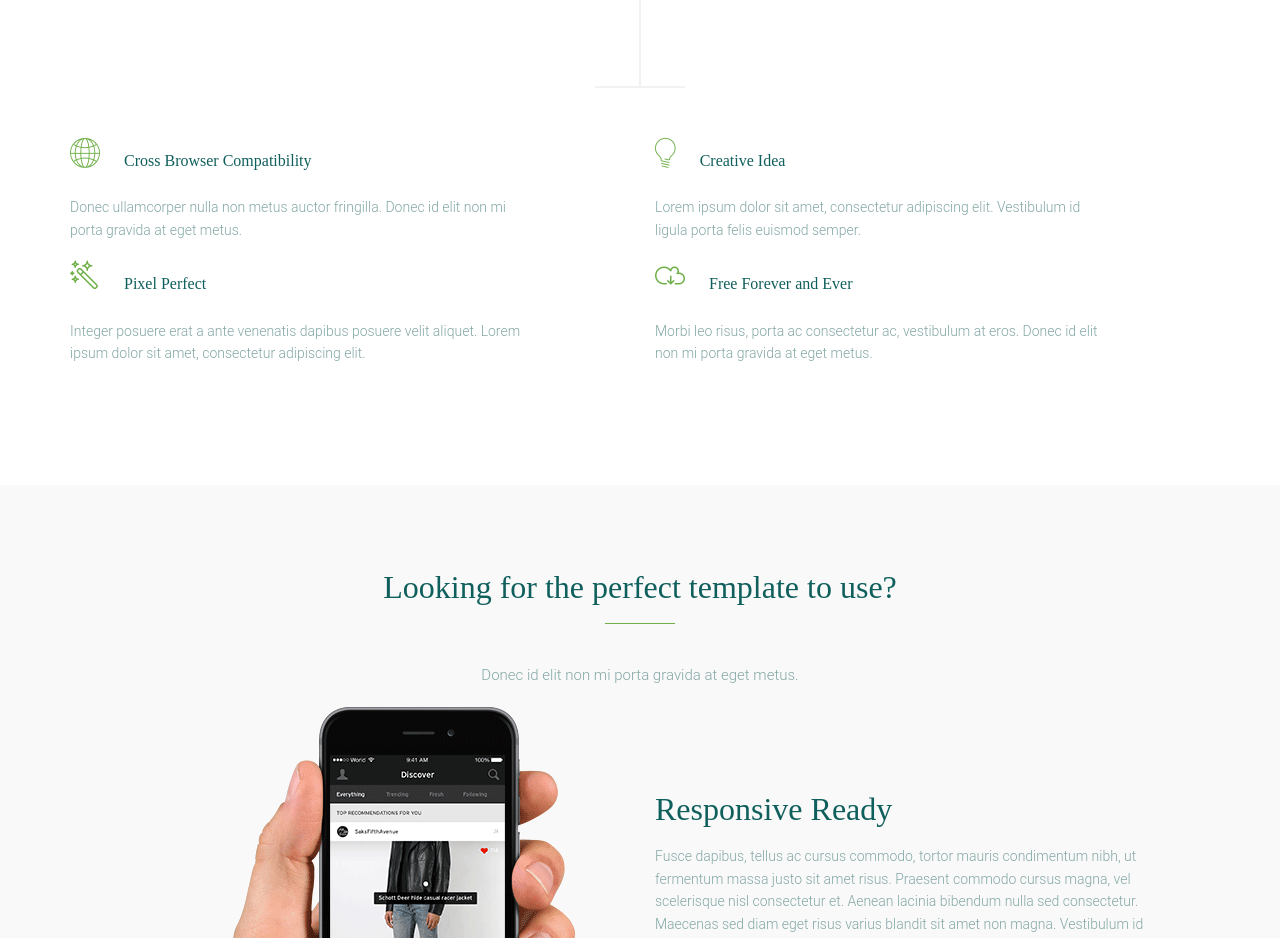
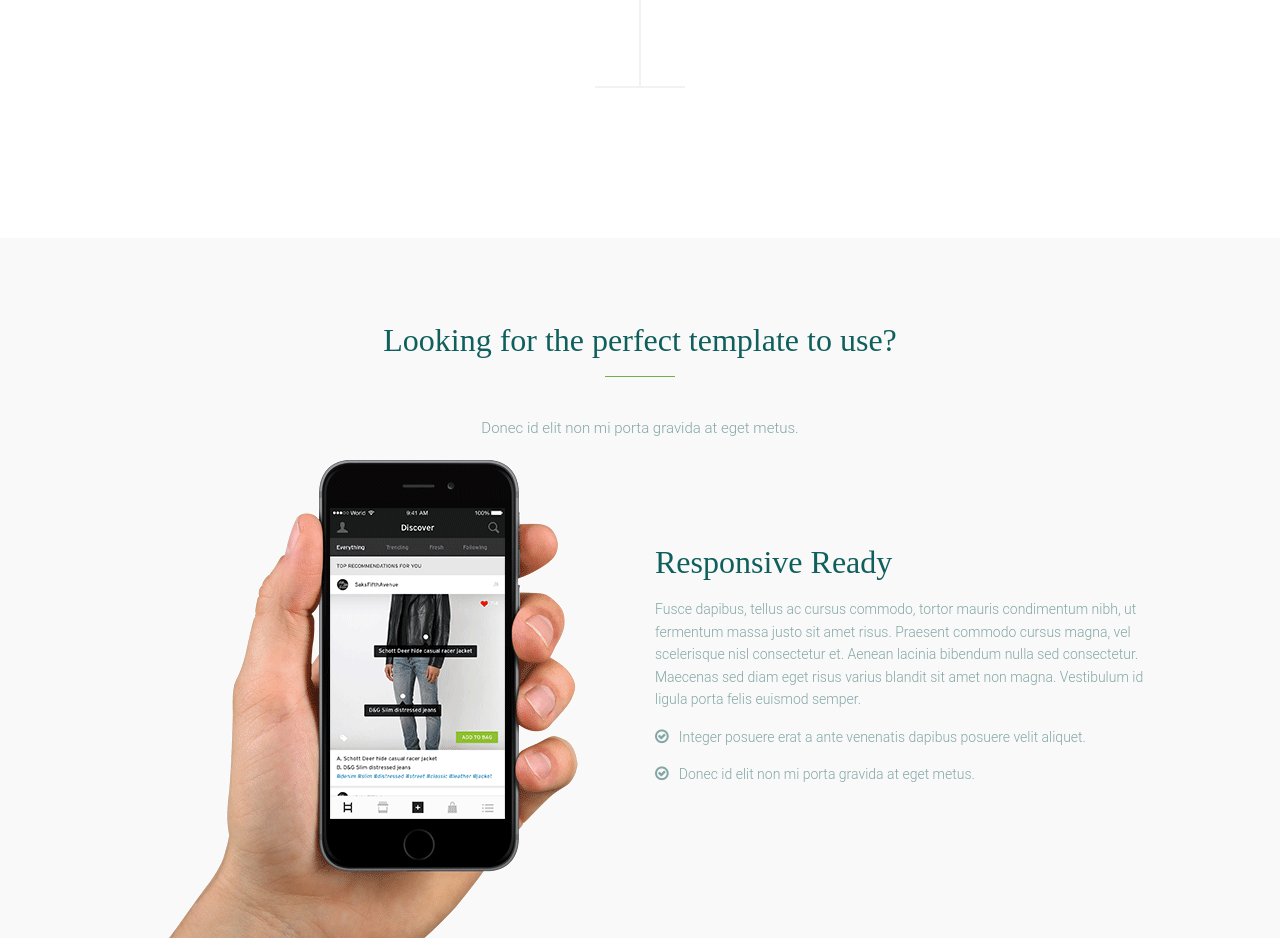
Before and after one commit to FourLeavesTechnology/FLTechnology, a plain HTML site: page index.html in a window 1280 px wide. Shown: the part 1315-2253 px from the top of the page. Drawn offline with Linux system fonts and the light colour scheme; files whose address does not match are found by name; a web font is replaced by a local one.

Commit message:
Update index.html

```diff
--- a/index.html
+++ b/index.html
@@ -135,35 +135,8 @@
                         <div class="border_img clear"></div>
                         <!-- Best Features Bottom -->
                         <div class="best_features_bottom">
-                            <div class="col-md-6 col-sm-6">
-                                <div class="single_features_bottom">
-                                    <h2><i class="icon icon-global"></i> Cross Browser Compatibility</h2>
-                                    <p>Donec ullamcorper nulla non metus auctor fringilla. Donec id elit non mi porta gravida at eget metus.</p>
-                                </div>
-                            </div>
 
-                            <div class="col-md-6 col-sm-6">
-                                <div class="single_features_bottom">
-                                    <h2><i class="icon icon-lightbulb"></i> Creative Idea</h2>
-                                    <p>Lorem ipsum dolor sit amet, consectetur adipiscing elit. Vestibulum id ligula porta felis euismod semper.</p>
-                                </div>
-                            </div>
-
-                            <div class="col-md-6 col-sm-6">
-                                <div class="single_features_bottom">
-                                    <h2><i class="lnr lnr-magic-wand"></i> Pixel Perfect</h2>
-                                    <p>Integer posuere erat a ante venenatis dapibus posuere velit aliquet. Lorem ipsum dolor sit amet, consectetur adipiscing elit.</p>
-                                </div>
-                            </div>
-
-                            <div class="col-md-6 col-sm-6">
-                                <div class="single_features_bottom">
-                                    <h2><i class="lnr lnr-cloud-download"></i> Free Forever and Ever</h2>
-                                    <p>Morbi leo risus, porta ac consectetur ac, vestibulum at eros. Donec id elit non mi porta gravida at eget metus.</p>
-                                </div>
-                            </div>
-
-                        </div><!-- End Best Features Bottom -->
+                        </div>
 
                     </div>
                 </div>
```
